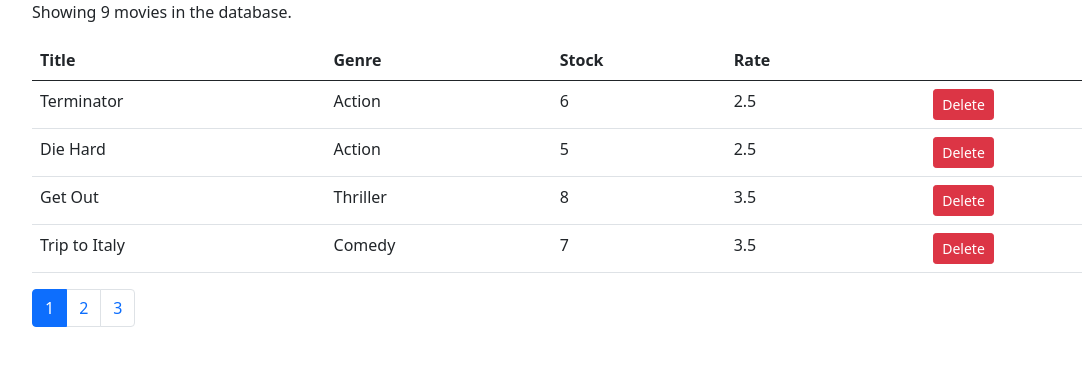
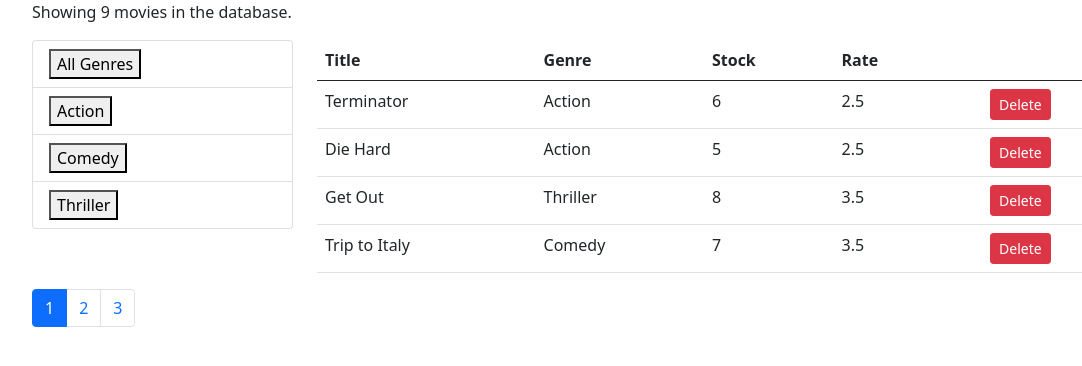
Before and after one commit to GRy82/vidlyUIRepo, a React (Create React App) app: page / in a window 1280 px wide. Shown: the top 366 px of the page, without its empty margins (50-1132 px from the left). Built offline with nearby package versions, Linux system fonts and the light colour scheme; the HTML template or start-up script is replaced by a standard one.

Commit message:
list group functional componenet created and imported to movies parent component.

```diff
--- /dev/null
+++ b/src/components/common/listGroup.jsx
@@ -0,0 +1,19 @@
+import React from 'react';
+
+const ListGroup = (props) => {
+    const { genres } = props;
+    return (
+        <ul className="list-group">
+            <li className="list-group-item">
+                <button>All Genres</button>
+            </li>
+            {genres.map(genre => (
+                <li className="list-group-item">
+                    <button>{genre.name}</button>
+                </li>
+            ))}
+        </ul>
+     );
+}
+
+export default ListGroup;
--- a/src/components/movies.jsx
+++ b/src/components/movies.jsx
@@ -3,10 +3,13 @@ import { getMovies } from '../services/fakeMovieService';
 import Like from './common/like';
 import Pagination from './common/pagination';
 import { paginate } from '../util/pagination';
+import { getGenres } from '../services/fakeGenreService';
+import ListGroup from './common/listGroup';
 
 class Movies extends Component {
     state = {
         movies: getMovies(),
+        genres: getGenres(),
         pageSize: 4,
         currentPage: 1
     }
@@ -31,7 +34,7 @@ class Movies extends Component {
 
     render() {
         const { length: count } = this.state.movies;
-        const { pageSize, currentPage, movies: allMovies } = this.state;
+        const { pageSize, currentPage, movies: allMovies, genres } = this.state;
 
         if(count === 0)
             return <p>There are no movies in the database.</p>
@@ -41,7 +44,14 @@ class Movies extends Component {
         return (
             <React.Fragment>
                 <p>Showing {count} movies in the database.</p>
-                <table className="table">
+                <div className="row">
+                    <div className="col-3">
+                        <ListGroup
+                            genres={genres}
+                        />
+                    </div>
+                    <div className="col">
+                        <table className="table col">
                             <thead>
                                 <tr>
                                     <th>Title</th>
@@ -73,6 +83,8 @@ class Movies extends Component {
                             ))}
                             </tbody>
                         </table>
+                    </div>
+                </div>
                 <Pagination
                     movieCount={count}
                     pageSize={pageSize}
```
Lines whose indentation alone changed are shown as unchanged.
